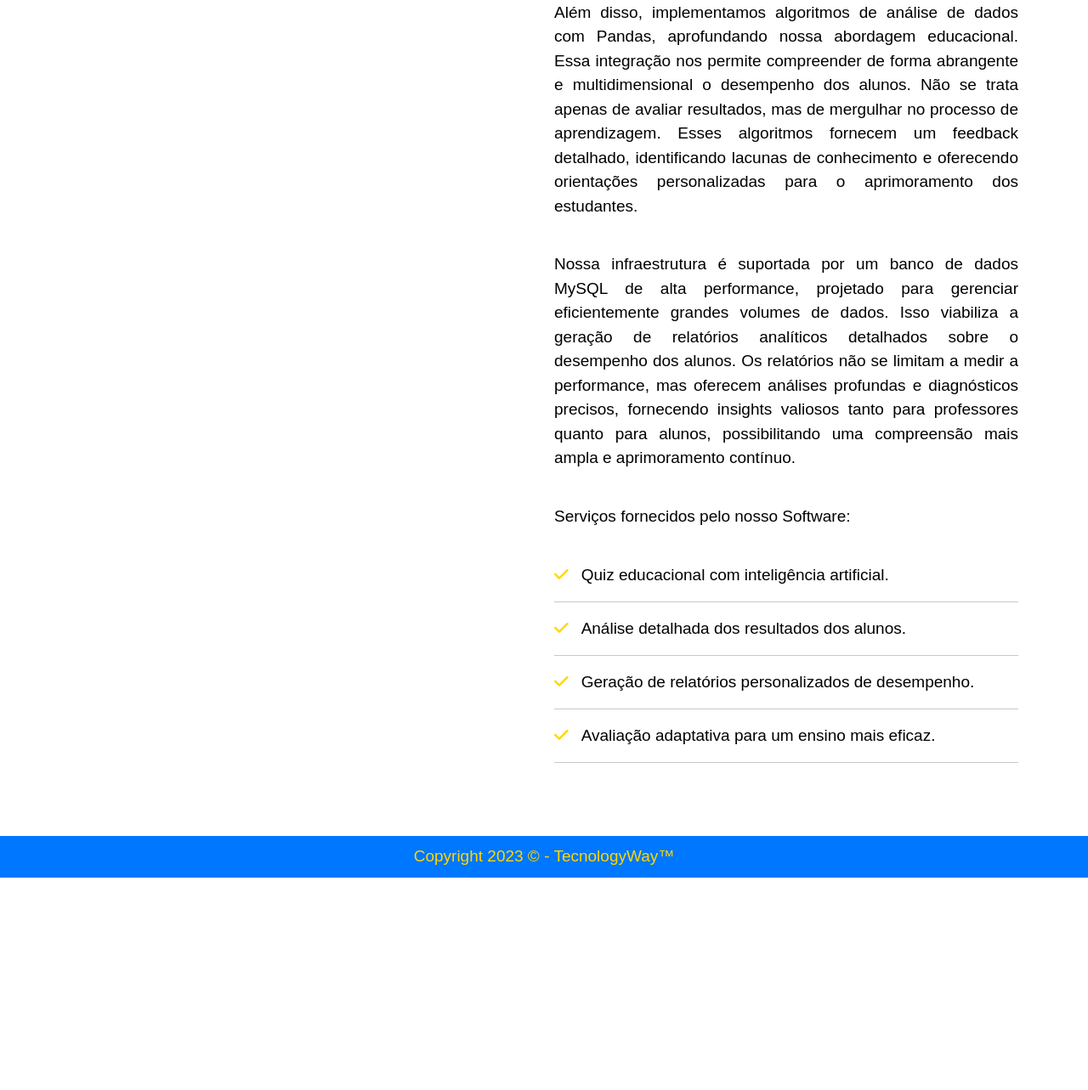
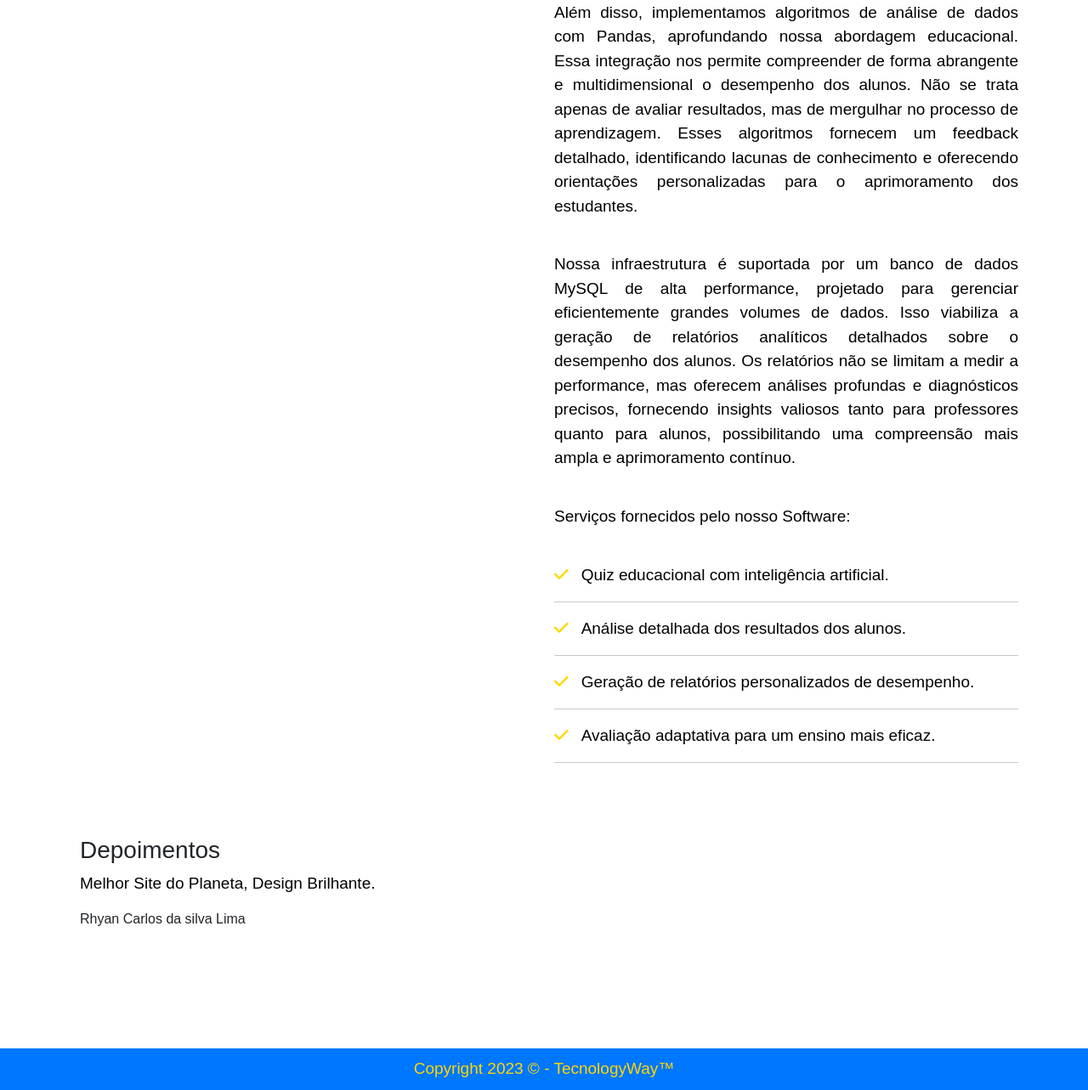
Before and after one commit to lukebgds/TecnologyWay_Site-Flask_Part-2, a Flask app: page /sobre in a window 1280 px wide. Shown: the part 569-1852 px from the top of the page at 85% size. Before the commit the page ends 1602 px from the top, so only its background shows below. Run offline with Flask 3, Linux system fonts and the light colour scheme; some libraries are stand-ins or nearby versions.

Commit message:
Template commit

```diff
--- a/templates/sobre.html
+++ b/templates/sobre.html
@@ -11,6 +11,7 @@
 
     <!----((CSS Style))---->
     <link rel="stylesheet" href="{{ url_for('static', filename='css/style.css') }}">
+    <link rel="stylesheet" href="{{ url_for('static', filename='css/style _Carrossel-2.css') }}">
     <!-- Link para um arquivo de estilo CSS personalizado -->
 
     <!----((CSS only))---->
@@ -48,9 +49,12 @@
                 </button>
                 <div class="collapse navbar-collapse justify-content-end" id="navbar-links">
                     <div class="navbar-nav">
-                        <a class="nav-item nav-link" id="home-menu" href="{{ url_for('index') }}">Home</a>
-                        <a class="nav-item nav-link" id="sobre-menu" href="{{ url_for('sobre') }}">Sobre Nós</a>
-                        <a class="nav-item nav-link" id="contato-menu" href="{{ url_for('contato') }}">Contato</a>
+                        <a class="nav-item nav-link" id="home-menu" href="{{ url_for('index') }}"><i
+                                class="fas fa-home fa-lg"></i>Home</a>
+                        <a class="nav-item nav-link" id="sobre-menu" href="{{ url_for('sobre') }}"><i
+                                class="fas fa-book fa-lg"></i>Sobre Nós</a>
+                        <a class="nav-item nav-link" id="contato-menu" href="{{ url_for('contato') }}"><i
+                                class="fas fa-phone fa-lg"></i>Contato</a>
                     </div>
                 </div>
             </nav>
@@ -104,6 +108,42 @@
                         <hr>
                     </ul>
                 </div>
+
+                <!----((Seção de Depoimentos))---->
+
+                <section class="testimonial-section">
+                    <div class="container">
+                        <h3 class="testimonial-title">Depoimentos</h3>
+                        <div id="testimonialCarousel" class="carousel slide" data-bs-ride="carousel">
+                            <div class="carousel-inner">
+                                <div class="carousel-item active">
+                                    <div class="testimonial-item">
+                                        <p>Melhor Site do Planeta, Design Brilhante.</p>
+                                        <span>Rhyan Carlos da silva Lima</span>
+                                    </div>
+                                </div>
+                                <div class="carousel-item">
+                                    <div class="testimonial-item">
+                                        <p>Foi um gênio quem fez isso? Porque parece!</p>
+                                        <span>Diogo josé do Nascimento silva</span>
+                                    </div>
+                                </div>
+                                <!-- Adicione mais depoimentos conforme necessário -->
+                            </div>
+                            <button class="carousel-control-prev btn-custom" type="button"
+                                data-bs-target="#testimonialCarousel" data-bs-slide="prev">
+                                <i class="fas fa-chevron-left"></i>
+                                <span class="visually-hidden">Anterior</span>
+                            </button>
+                            <button class="carousel-control-next btn-custom" type="button"
+                                data-bs-target="#testimonialCarousel" data-bs-slide="next">
+                                <i class="fas fa-chevron-right"></i>
+                                <span class="visually-hidden">Próximo</span>
+                            </button>
+                        </div>
+                    </div>
+                </section>
+
             </div>
         </div>
         </div>
```
Also changed, not shown: templates/contato.html (+6 -3 lines), templates/index.html (+10 -9 lines).
